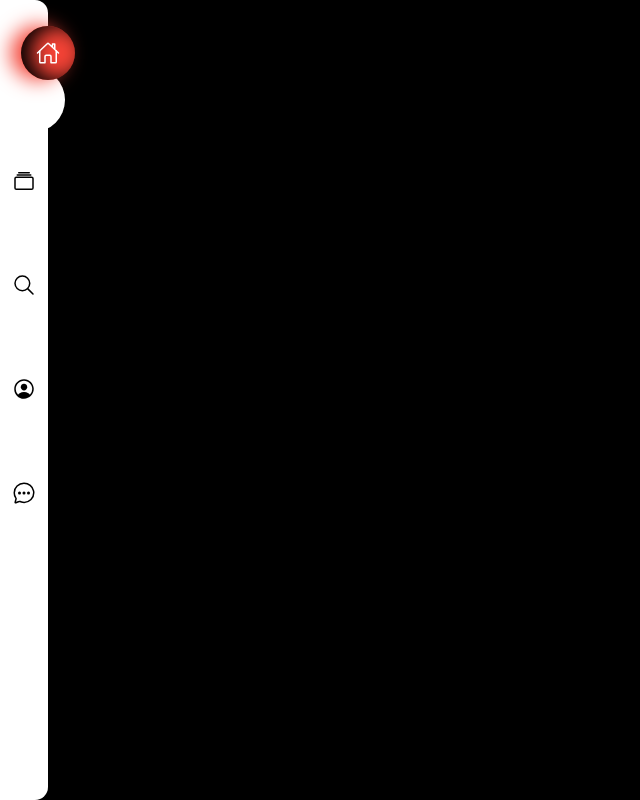
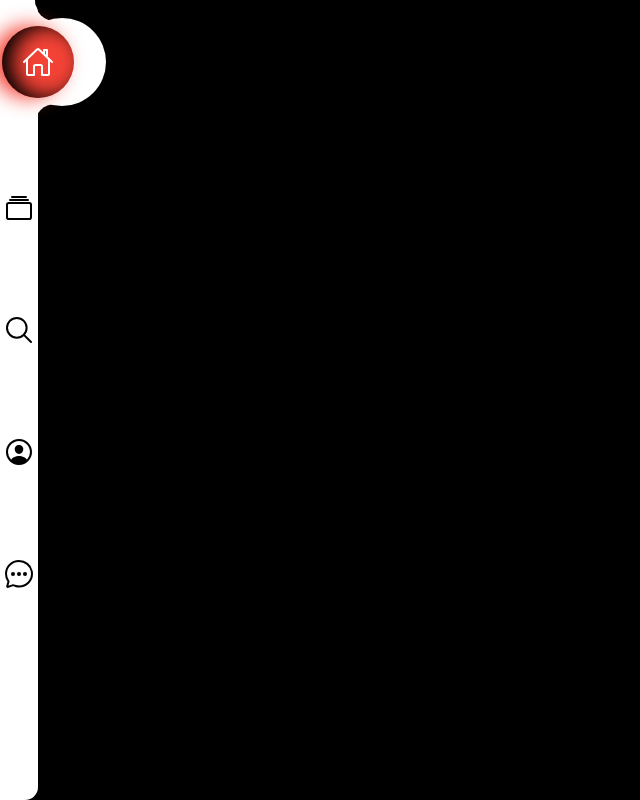
Before and after one commit to KaramatiSyntax/Class-8, a plain HTML site: page index-2.html in a window 1280 px wide. Shown: the whole page, without its empty margins (0-640 px from the left). Drawn offline with nearby package versions, Linux system fonts and the light colour scheme.

Commit message:
Update Style-2.css

```diff
--- a/Style-2.css
+++ b/Style-2.css
@@ -142,7 +142,7 @@ main nav ul li a{
 }
 
 main nav ul li a ion-icon{
-  font-size: 1.5rem;
+  font-size: 1.45rem;
 }
 
 main nav ul span{
@@ -188,22 +188,6 @@ main nav ul li.active a{
   transition: 0.1s;
 }
 
-main nav ul li.active:nth-child(1) ~ span{
-  left: 1.6%;
-}
-main nav ul li.active:nth-child(2) ~ span{
-  left: 21.6%;
-}
-main nav ul li.active:nth-child(3) ~ span{
-  left: 41.6%;
-}
-main nav ul li.active:nth-child(4) ~ span{
-  left: 61.6%;
-}
-main nav ul li.active:nth-child(5) ~ span{
-  left: 81.6%;
-}
-
 /* desktop */
 @media(min-width: 1020px){
   main nav{
@@ -212,8 +196,9 @@ main nav ul li.active:nth-child(5) ~ span{
     bottom: none;
     top: 0;
   }
+
   main nav ul{
-    width: 3rem;
+    width: 3vw;
     height: 100%;
     justify-content: flex-start;
     flex-direction: column;
@@ -224,56 +209,46 @@ main nav ul li.active:nth-child(5) ~ span{
     border-bottom-right-radius: 13px;
  }
 
- main nav ul li{
+ main nav ul li a{
     margin-top: 50px;
+    padding: 20px;
+ }
+
+ main nav ul li a ion-icon{
+    font-size: 2rem;
 }
 
  main nav ul span{
     bottom: none;
-  left: 1.25em;
+    width: 5.5rem;
+    height: 5.5rem;
+    left: 1.4vw;
  }
 
   main nav ul span::before,
   main nav ul span::after{
     top: none;
-  left: 6%;
+    left: 1.3vw;
+    width: 2.5rem;
+    height: 2.5rem;
  }
 
   main nav ul span::before{
     left: none;
-  top: -47%;
+    top: -42.5%;
+    box-shadow: -15px 10px white;
  }
 
   main nav ul span::after{
-  right: 0;
-  bottom: -47%;
+    right: none;
+    top: 98%;
+    box-shadow: -15px -10px white;
  }
 
   main nav ul li.active a{
     bottom: none;
-  left: 1.50rem;
+    left: 1.5vw;
     box-shadow: -10px 0 20px var(--clr),
                 inset 10px 0 20px black;
  }
-
-main nav ul li.active:nth-child(1) ~ span{
-  left: none;
-  top: 30px
 }
-main nav ul li.active:nth-child(2) ~ span{
-  left: none;
-  top: 60px;
-}
-main nav ul li.active:nth-child(3) ~ span{
-  left: none;
-  top: 90px;
-}
-main nav ul li.active:nth-child(4) ~ span{
-  left: none;
-  top: 120px;
-}
-main nav ul li.active:nth-child(5) ~ span{
-  left: none;
-  top: 500px;
-}
-  }
```
Lines whose indentation alone changed are shown as unchanged.
